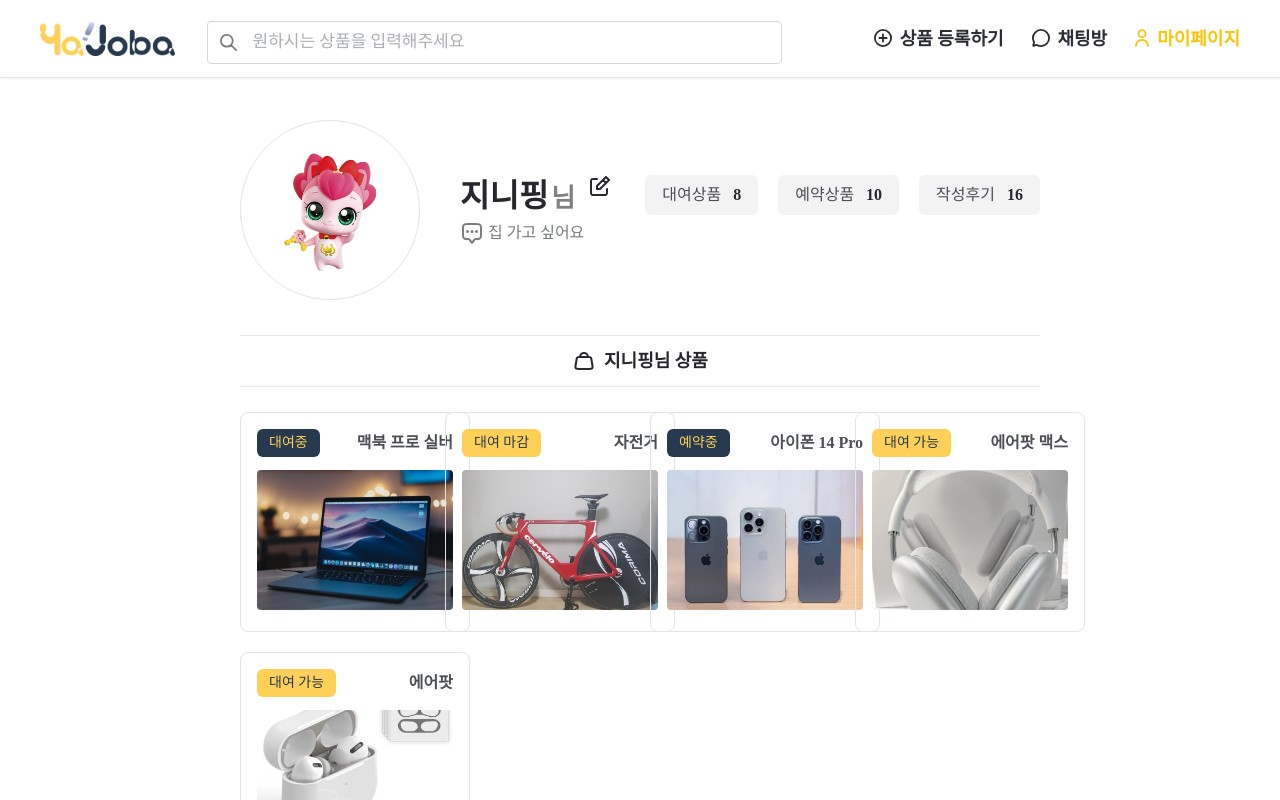
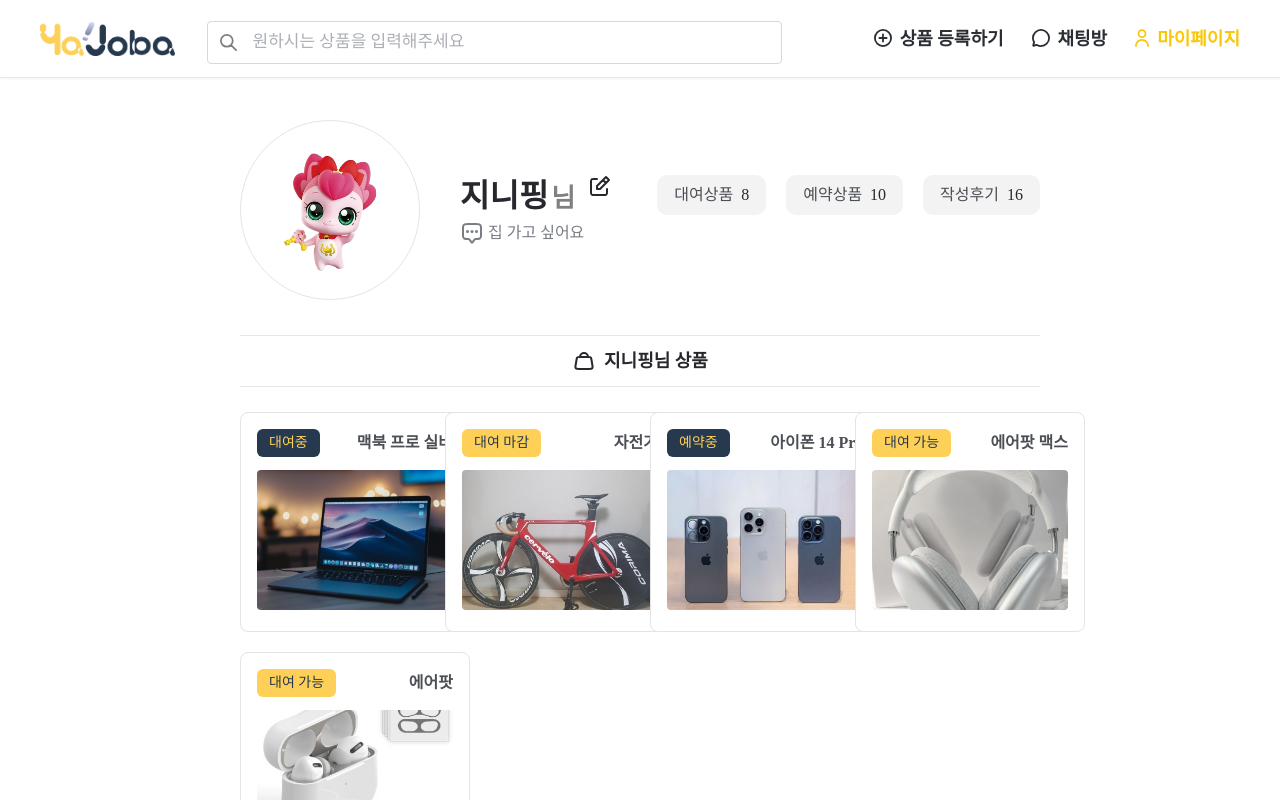
Before and after one commit to kimzini/Yajoba-Frontend, a React (Vite) app: page /profile in a window 1280 px wide. Shown: the top 800 px of the page. Built offline with nearby package versions, Linux system fonts and the light colour scheme; a web font is replaced by a local one.

Commit message:
style: 스타일 수정

```diff
--- a/src/components/common/ProductCard/index.tsx
+++ b/src/components/common/ProductCard/index.tsx
@@ -27,7 +27,7 @@
     }
 
     return (
-      <div className="h-[220px] w-[230px] flex-col overflow-hidden rounded-[8px] border p-4">
+      <div className="bg-white h-[220px] w-[230px] flex-col overflow-hidden rounded-[8px] border p-4">
         <div className="mb-[13px] flex items-center justify-between">
           {StatusChip}
           <span className="text-xsmall16 font-semibold text-neutral-30">
--- a/src/components/common/ProfileStatusChip/index.tsx
+++ b/src/components/common/ProfileStatusChip/index.tsx
@@ -5,11 +5,11 @@
 
   export const ProfileStatusChip = ({ title, number }: ChipProps) => {
     return (
-      <div className="flex max-h-[40px] items-center justify-center rounded-xs bg-neutral-90 px-[17px]">
-        <span className="text-xxsmall14 mr-3 font-medium text-neutral-30">
+      <div className="flex max-h-[40px] items-center justify-center rounded-[10px] bg-neutral-90 px-[17px]">
+        <span className="text-xxsmall14 mr-2 font-medium text-neutral-30">
           {title}
         </span>
-        <span className="text-xsmall16 font-semibold text-neutral-0">
+        <span className="text-xsmall16 font-medium text-neutral-0">
           {number}
         </span>
       </div>
```
